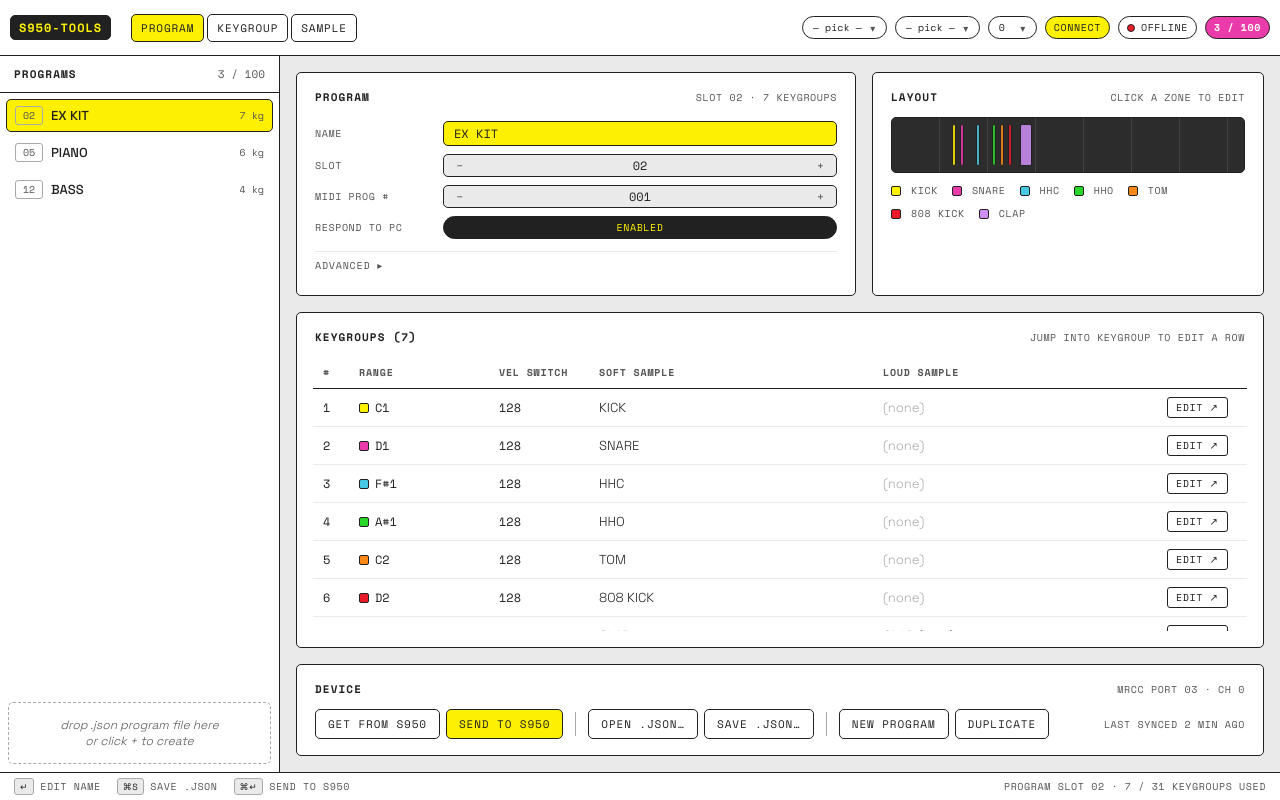
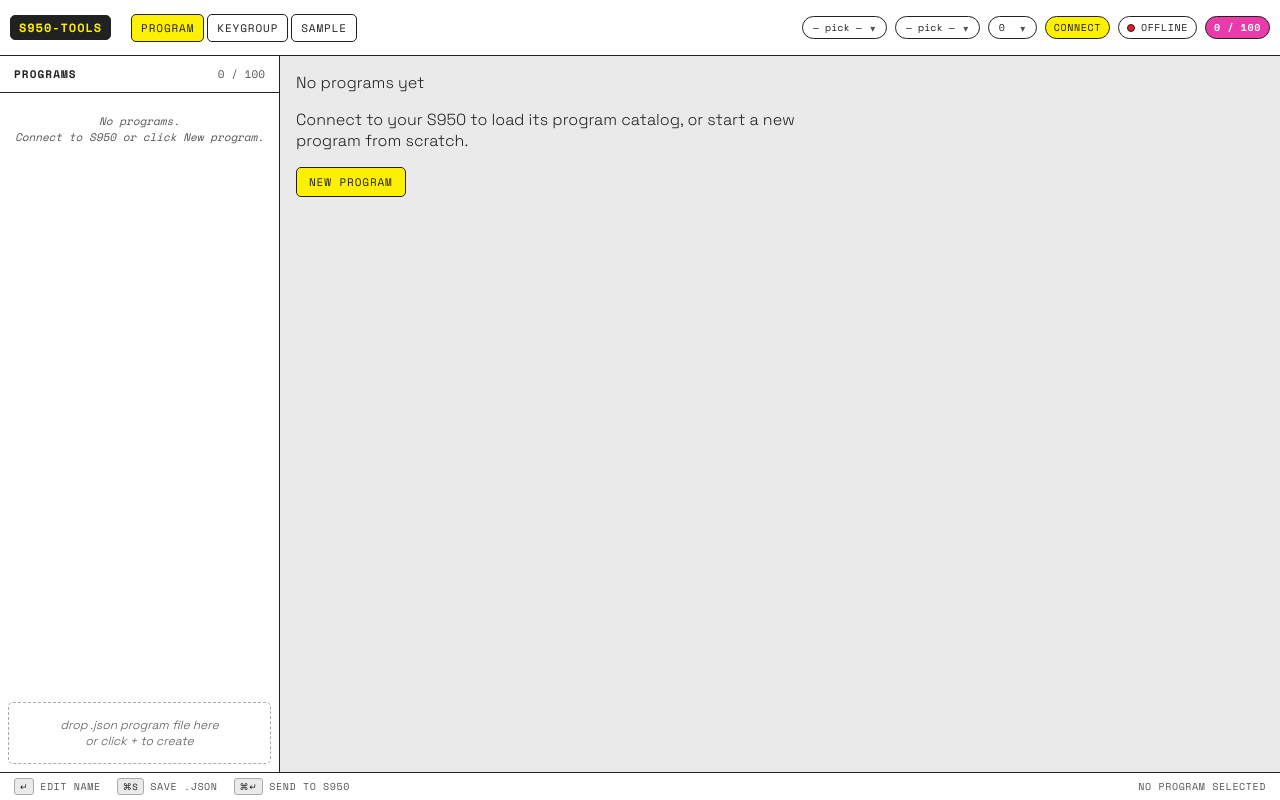
Before and after one commit to diemonster/s950tools, a Svelte app in the folder cmd/s950-gui/frontend/: page / in a window 1280 px wide. Built offline with nearby package versions, Linux system fonts and the light colour scheme.

Commit message:
remove stubs

```diff
--- a/cmd/s950-gui/frontend/src/lib/state/programs.ts
+++ b/cmd/s950-gui/frontend/src/lib/state/programs.ts
@@ -1,10 +1,9 @@
-// Stub program data + the cross-tab "selected program" store.
+// Program bank + cross-tab "selected program" store.
 //
-// Stays a frontend-only store for now so the UI can be exercised
-// without a live S950. Once App.Catalog / App.GetProgram are wired
-// in, this file is the single place to swap in real data — the
-// component API (selectedProgram.update(patch), selectedSlot.set(N))
-// won't change.
+// Like the samples store, the list starts empty: nothing in the app
+// is fictional. Entries enter via catalog.refreshCatalog() on Connect,
+// or via the (future) "New program" action that allocates a free
+// slot for a local-only draft.
 
 import { writable, derived, get } from 'svelte/store';
 
@@ -72,8 +71,9 @@
 };
 
 // Default modulation block — same values as examples/program.json's
-// new-keygroup defaults so the form looks sane on first render.
-function defaultMod(): Modulation {
+// new-keygroup defaults so a brand-new program has sane envelope
+// shapes instead of all-zero ADSR (would render silent on the device).
+export function defaultMod(): Modulation {
   return {
     ampEnv:    { a: 0,  d: 80, s: 99, r: 30 },
     filterEnv: { a: 20, d: 20, s: 20, r: 20 },
@@ -85,20 +85,15 @@
   };
 }
 
-function kg(
-  n: number,
-  lowKey: number,
-  highKey: number,
-  vel: number,
-  softSample: string,
-  softTranspose: number,
-  loudSample: string,
-  color: string,
-): Keygroup {
+// Default keygroup — one zone at C2 covering the whole MIDI range,
+// no sample bound. Used by the (future) "New keygroup" action and as
+// a sentinel inside the empty-state derived stores.
+export function newKeygroup(n: number, color = '--rb-yellow'): Keygroup {
   return {
-    n, lowKey, highKey, vel, color,
-    soft: { sample: softSample, transpose: softTranspose, filter: 99, loudness: 0 },
-    loud: { sample: loudSample, transpose: 0,             filter: 99, loudness: 0 },
+    n, color,
+    lowKey: 0, highKey: 127, vel: 128,
+    soft: { sample: '', transpose: 0, filter: 99, loudness: 0 },
+    loud: { sample: '', transpose: 0, filter: 99, loudness: 0 },
     midiChannel: 16, // OMNI
     voiceOut: 'ALL',
     oneShot: true,
@@ -108,58 +103,34 @@
   };
 }
 
-const stub: Program[] = [
-  {
-    slot: 2,
-    name: 'EX KIT',
+// Skeleton for "New program" — a single keygroup, sensible defaults.
+// Mirrors `cli program-template` so the same wire-level shape can be
+// reasoned about from either path.
+export function newLocalProgram(slot: number, name = ''): Program {
+  return {
+    slot, name,
     midiProg: 1,
-    respondPC: true,
-    keyTilt: 0,
-    positionalXfade: false,
-    keygroups: [
-      kg(1, 36, 36, 128, 'KICK',     24, '',           '--rb-yellow'),
-      kg(2, 38, 38, 128, 'SNARE',    22, '',           '--rb-magenta'),
-      kg(3, 42, 42, 128, 'HHC',      18, '',           '--rb-cyan'),
-      kg(4, 46, 46, 128, 'HHO',      14, '',           '--rb-green'),
-      kg(5, 48, 48, 128, 'TOM',      12, '',           '--rb-orange'),
-      kg(6, 50, 50, 128, '808 KICK', 10, '',           '--rb-red'),
-      kg(7, 53, 55, 64,  'CLAP',     0,  'CLAP (loud)', '--rb-purple'),
-    ],
-  },
-  {
-    slot: 5,
-    name: 'PIANO',
-    midiProg: 2,
-    respondPC: true,
-    keyTilt: 0,
-    positionalXfade: true,
-    keygroups: [
-      kg(1, 21, 35, 128, 'PIANO_LO1', 0, '', '--rb-blue'),
-      kg(2, 36, 47, 128, 'PIANO_LO2', 0, '', '--rb-cyan'),
-      kg(3, 48, 59, 128, 'PIANO_MID', 0, '', '--rb-green'),
-      kg(4, 60, 71, 128, 'PIANO_HI1', 0, '', '--rb-yellow'),
-      kg(5, 72, 83, 128, 'PIANO_HI2', 0, '', '--rb-orange'),
-      kg(6, 84, 108, 128, 'PIANO_HI3', 0, '', '--rb-red'),
-    ],
-  },
-  {
-    slot: 12,
-    name: 'BASS',
-    midiProg: 3,
     respondPC: false,
     keyTilt: 0,
     positionalXfade: false,
-    keygroups: [
-      kg(1, 24, 29, 128, 'BASS_LO',  0, '', '--rb-green'),
-      kg(2, 30, 35, 128, 'BASS_MID', 0, '', '--rb-yellow'),
-      kg(3, 36, 40, 128, 'BASS_HI',  0, '', '--rb-orange'),
-      kg(4, 41, 43, 128, 'BASS_TOP', 0, '', '--rb-red'),
-    ],
-  },
-];
+    keygroups: [newKeygroup(1)],
+  };
+}
 
-export const programs = writable<Program[]>(stub);
-export const selectedSlot = writable<number>(stub[0].slot);
+// Lowest unused program slot in `list`, or -1 if all 100 are full.
+// Same shape as samples.pickFreeSlot — used by "New program" so a
+// fresh draft gets a predictable destination.
+export function pickFreeProgramSlot(list: Program[]): number {
+  const taken = new Set(list.map((p) => p.slot));
+  for (let i = 0; i < 100; i++) {
+    if (!taken.has(i)) return i;
+  }
+  return -1;
+}
+
+export const programs = writable<Program[]>([]);
+// Default to slot 0 so the sidebar selection survives an empty start.
+export const selectedSlot = writable<number>(0);
 
 // Which keygroup is currently being edited on the Keygroup tab. Set
 // when Edit ↗ is clicked on the Program tab; persists across tab
@@ -200,11 +171,15 @@
 // Derived view of the currently-selected keygroup, with an
 // `update(patch)` that writes back through `programs`. Patches can
 // target nested fields (soft, loud, mod) via partial helpers.
+//
+// Returns undefined when no programs exist — the component is
+// expected to guard via $hasProgram before reading fields.
 function makeSelectedKeygroup() {
   const inner = derived(
     [programs, selectedSlot, selectedKeygroupN],
     ([$programs, $selectedSlot, $n]) => {
       const p = $programs.find((p) => p.slot === $selectedSlot) ?? $programs[0];
+      if (!p) return undefined;
       return p.keygroups.find((k) => k.n === $n) ?? p.keygroups[0];
     }
   );
@@ -228,14 +203,17 @@
     },
     updateSoft(patch: Partial<Layer>) {
       const k = get(inner);
+      if (!k) return;
       this.update({ soft: { ...k.soft, ...patch } });
     },
     updateLoud(patch: Partial<Layer>) {
       const k = get(inner);
+      if (!k) return;
       this.update({ loud: { ...k.loud, ...patch } });
     },
     updateMod(patch: Partial<Modulation>) {
       const k = get(inner);
+      if (!k) return;
       this.update({ mod: { ...k.mod, ...patch } });
     },
   };
--- a/cmd/s950-gui/frontend/src/routes/Keygroup.svelte
+++ b/cmd/s950-gui/frontend/src/routes/Keygroup.svelte
@@ -9,8 +9,11 @@
     selectedProgram,
     selectedKeygroupN,
     selectedKeygroup,
+    newKeygroup,
     type Keygroup,
+    type Program,
   } from '../lib/state/programs';
+  import { navigate } from '../lib/route';
   import {
     samples,
     selectedSampleSlot,
@@ -50,10 +53,21 @@
     dragging = false;
   }
 
+  // Empty-state sentinels. The Keygroup tab depends on the user
+  // having loaded/created a program first. We render a CTA when
+  // that's not the case; these defaults keep reactive derivations
+  // type-safe while the CTA is shown.
+  const EMPTY_PROGRAM: Program = {
+    slot: -1, name: '', midiProg: 1, respondPC: false,
+    keyTilt: 0, positionalXfade: false, keygroups: [],
+  };
+  const EMPTY_KEYGROUP: Keygroup = newKeygroup(1);
+
   // Convenience accessors so templates stay readable. The reactive
   // derived stores keep these in sync as the user clicks around.
-  $: kg = $selectedKeygroup;
-  $: prog = $selectedProgram;
+  $: kg = $selectedKeygroup ?? EMPTY_KEYGROUP;
+  $: prog = $selectedProgram ?? EMPTY_PROGRAM;
+  $: hasKeygroup = !!$selectedKeygroup;
 
   // Options for the Soft/Loud sample combobox. Sourced from the
   // shared samples store so adding samples elsewhere reflects here.
@@ -254,7 +268,24 @@
     </div>
   </aside>
 
-  <!-- 2D zone canvas -->
+  <!-- 2D zone canvas. When no program/keygroup is loaded (fresh app,
+       no Connect, no New) we show a CTA that points the user back to
+       the Program tab — the keygroup editor has nothing to operate on
+       without a program. The splitter + properties panel are hidden
+       below for the same reason. -->
+  {#if !hasKeygroup}
+    <section class="canvas">
+      <div class="sample-empty">
+        <div class="sample-empty__title">No keygroup selected</div>
+        <p class="sample-empty__hint">
+          A keygroup belongs to a program. Pick or create a program first.
+        </p>
+        <button type="button" class="btn btn--primary" on:click={() => navigate('program')}>
+          Go to Program tab
+        </button>
+      </div>
+    </section>
+  {:else}
   <section class="canvas">
     <div class="canvas__head">
       <div class="group">
@@ -571,6 +602,7 @@
       </div>
     </div>
   </section>
+  {/if}
 
   <Statusbar
     hints={[
@@ -578,7 +610,9 @@
       { key: 'drag', label: 'edges to resize' },
       { key: 'drop', label: 'wav / aiff to add sample' },
     ]}
-    status={`${mode === 'drum' ? 'Drum Kit' : 'Ranged'} mode · ${prog.keygroups.length} keygroups`}
+    status={hasKeygroup
+      ? `${mode === 'drum' ? 'Drum Kit' : 'Ranged'} mode · ${prog.keygroups.length} keygroups`
+      : 'no keygroup selected'}
   />
 </div>
 
--- a/cmd/s950-gui/frontend/src/routes/Program.svelte
+++ b/cmd/s950-gui/frontend/src/routes/Program.svelte
@@ -4,7 +4,15 @@
   import NumField from '../lib/NumField.svelte';
   import { setSync } from '../lib/sync';
   import { navigate } from '../lib/route';
-  import { programs, selectedSlot, selectedProgram, selectedKeygroupN } from '../lib/state/programs';
+  import {
+    programs,
+    selectedSlot,
+    selectedProgram,
+    selectedKeygroupN,
+    newLocalProgram,
+    pickFreeProgramSlot,
+    type Program,
+  } from '../lib/state/programs';
   import { ensureProgramLoaded } from '../lib/state/catalog';
   import { rangeLabel, midiX, midiW } from '../lib/midi';
   import { get } from 'svelte/store';
@@ -47,6 +55,33 @@
   function onNameInput(e: Event) {
     selectedProgram.update({ name: (e.target as HTMLInputElement).value });
   }
+
+  // EMPTY_PROGRAM is the type-safe fallback while the sidebar is
+  // empty (fresh app, no Connect, no New). Reactive derivations need
+  // a defined Program; the actual empty-state UI is gated by
+  // hasProgram so the user sees the CTA, not these zeroed values.
+  const EMPTY_PROGRAM: Program = {
+    slot: -1, name: '', midiProg: 1, respondPC: false,
+    keyTilt: 0, positionalXfade: false, keygroups: [],
+  };
+  $: prog = $selectedProgram ?? EMPTY_PROGRAM;
+  $: hasProgram = !!$selectedProgram;
+
+  // Allocate a free slot and seed a local-only Program. The user can
+  // then edit and either Send to S950 or Save .json.
+  function newProgram() {
+    const list = get(programs);
+    const slot = pickFreeProgramSlot(list);
+    if (slot < 0) {
+      setSync('error', 'All 100 program slots are occupied');
+      return;
+    }
+    const p = newLocalProgram(slot, '');
+    programs.update((xs) => [...xs, p].sort((a, b) => a.slot - b.slot));
+    selectedSlot.set(slot);
+    selectedKeygroupN.set(1);
+    setSync('dirty', 'Unsaved');
+  }
 </script>
 
 <div class="app app--3row">
@@ -67,10 +102,15 @@
           role="button"
           tabindex="0">
           <span class="program__slot">{padSlot(p.slot)}</span>
-          <span class="program__name">{p.name}</span>
+          <span class="program__name">{p.name || '(unnamed)'}</span>
           <span class="program__kg">{p.keygroups.length} kg</span>
         </div>
       {/each}
+      {#if $programs.length === 0}
+        <div class="sample-list__empty">
+          No programs.<br/>Connect to S950 or click New program.
+        </div>
+      {/if}
     </div>
     <div class="dropzone-hint">
       drop .json program file here<br/>or click + to create
@@ -80,13 +120,27 @@
   <!-- Main editor pane.
        Top row: identity (left) + mini piano-roll overview (right) so
        the wide screen isn't half empty. Below: keygroups table (with
-       its own scroll), then device toolbar pinned to the bottom. -->
+       its own scroll), then device toolbar pinned to the bottom.
+       When the sidebar is empty an empty-state CTA replaces the cards
+       so the user sees what to do first. -->
   <main class="main">
+    {#if !hasProgram}
+      <div class="sample-empty">
+        <div class="sample-empty__title">No programs yet</div>
+        <p class="sample-empty__hint">
+          Connect to your S950 to load its program catalog, or start a
+          new program from scratch.
+        </p>
+        <button type="button" class="btn btn--primary" on:click={newProgram}>
+          New program
+        </button>
+      </div>
+    {:else}
     <section class="card card--form top-form">
       <div class="card__head">
         <div class="card__title">Program</div>
         <div class="card__subtitle">
-          slot {padSlot($selectedProgram.slot)} · {$selectedProgram.keygroups.length} keygroups
+          slot {padSlot(prog.slot)} · {prog.keygroups.length} keygroups
         </div>
       </div>
 
@@ -95,7 +149,7 @@
         <span class="field field--wide field--yellow">
           <input
             type="text"
-            value={$selectedProgram.name}
+            value={prog.name}
             on:input={onNameInput}
             maxlength="12" />
         </span>
@@ -103,7 +157,7 @@
       <div class="row">
         <span class="row__label">Slot</span>
         <NumField
-          value={$selectedProgram.slot}
+          value={prog.slot}
           min={0} max={99}
           format={padSlot}
           on:change={(e) => selectedProgram.update({ slot: e.detail })} />
@@ -111,7 +165,7 @@
       <div class="row">
         <span class="row__label">MIDI prog #</span>
         <NumField
-          value={$selectedProgram.midiProg}
+          value={prog.midiProg}
           min={1} max={128}
           format={(v) => v.toString().padStart(3, '0')}
           on:change={(e) => selectedProgram.update({ midiProg: e.detail })} />
@@ -120,9 +174,9 @@
         <span class="row__label">Respond to PC</span>
         <button
           type="button"
-          class="toggle {$selectedProgram.respondPC ? 'on' : ''}"
-          on:click={() => selectedProgram.update({ respondPC: !$selectedProgram.respondPC })}>
-          {$selectedProgram.respondPC ? 'Enabled' : 'Disabled'}
+          class="toggle {prog.respondPC ? 'on' : ''}"
+          on:click={() => selectedProgram.update({ respondPC: !prog.respondPC })}>
+          {prog.respondPC ? 'Enabled' : 'Disabled'}
         </button>
       </div>
 
@@ -131,7 +185,7 @@
         <div class="row">
           <span class="row__label">Key tilt</span>
           <NumField
-            value={$selectedProgram.keyTilt}
+            value={prog.keyTilt}
             min={-64} max={63}
             on:change={(e) => selectedProgram.update({ keyTilt: e.detail })} />
         </div>
@@ -139,9 +193,9 @@
           <span class="row__label">Positional xfade</span>
           <button
             type="button"
-            class="toggle {$selectedProgram.positionalXfade ? 'on' : ''}"
-            on:click={() => selectedProgram.update({ positionalXfade: !$selectedProgram.positionalXfade })}>
-            {$selectedProgram.positionalXfade ? 'On' : 'Off'}
+            class="toggle {prog.positionalXfade ? 'on' : ''}"
+            on:click={() => selectedProgram.update({ positionalXfade: !prog.positionalXfade })}>
+            {prog.positionalXfade ? 'On' : 'Off'}
           </button>
         </div>
       </details>
@@ -159,7 +213,7 @@
       <div class="kbroll">
         <div class="kbroll__keys" aria-hidden="true"></div>
         <div class="kbroll__zones">
-          {#each $selectedProgram.keygroups as kg (kg.n)}
+          {#each prog.keygroups as kg (kg.n)}
             <span
               class="kbroll__zone"
               style="left: {midiX(kg.lowKey).toFixed(2)}%; width: {midiW(kg.lowKey, kg.highKey).toFixed(2)}%; --zone-bg: var({kg.color});"
@@ -172,7 +226,7 @@
         </div>
       </div>
       <div class="kbroll__legend">
-        {#each $selectedProgram.keygroups as kg (kg.n)}
+        {#each prog.keygroups as kg (kg.n)}
           <span><span class="kg-swatch" style="background: var({kg.color})"></span>{kg.soft.sample || `kg ${kg.n}`}</span>
         {/each}
       </div>
@@ -180,7 +234,7 @@
 
     <section class="card kg-card">
       <div class="card__head">
-        <div class="card__title">Keygroups ({$selectedProgram.keygroups.length})</div>
+        <div class="card__title">Keygroups ({prog.keygroups.length})</div>
         <div class="card__subtitle">jump into Keygroup to edit a row</div>
       </div>
       <div class="kg-table-wrap">
@@ -196,7 +250,7 @@
           </tr>
         </thead>
         <tbody>
-          {#each $selectedProgram.keygroups as kg (kg.n)}
+          {#each prog.keygroups as kg (kg.n)}
             <tr>
               <td class="mono">{kg.n}</td>
               <td class="mono">
@@ -232,12 +286,13 @@
         </div>
         <div class="actions__sep"></div>
         <div class="actions__group">
-          <button type="button" class="btn">New program</button>
+          <button type="button" class="btn" on:click={newProgram}>New program</button>
           <button type="button" class="btn">Duplicate</button>
         </div>
         <span class="hint">last synced 2 min ago</span>
       </div>
     </section>
+    {/if}
   </main>
 
   <Statusbar
@@ -246,7 +301,9 @@
       { key: '⌘S', label: 'save .json' },
       { key: '⌘↵', label: 'send to s950' },
     ]}
-    status={`Program slot ${padSlot($selectedProgram.slot)} · ${$selectedProgram.keygroups.length} / 31 keygroups used`}
+    status={hasProgram
+      ? `Program slot ${padSlot(prog.slot)} · ${prog.keygroups.length} / 31 keygroups used`
+      : 'no program selected'}
   />
 </div>
 
@@ -255,7 +312,7 @@
   <div class="modal-backdrop is-open" role="dialog" aria-modal="true">
     <div class="modal">
       <header class="modal__head">
-        <h2 class="modal__title">Ready to send <strong>{$selectedProgram.name}</strong></h2>
+        <h2 class="modal__title">Ready to send <strong>{prog.name}</strong></h2>
         <div class="modal__route">MRCC Port 03 · Ch 0</div>
       </header>
       <div class="modal__body">
@@ -271,7 +328,7 @@
             <span class="preflight__icon">✓</span>
             <div class="preflight__body">
               <span class="preflight__title">Keygroup count</span>
-              <span class="preflight__detail">{$selectedProgram.keygroups.length} keygroups · max 31</span>
+              <span class="preflight__detail">{prog.keygroups.length} keygroups · max 31</span>
             </div>
           </li>
           <li class="preflight__item preflight__item--ok">
@@ -284,7 +341,7 @@
           <li class="preflight__item preflight__item--warn">
             <span class="preflight__icon">⚠</span>
             <div class="preflight__body">
-              <span class="preflight__title">Slot {padSlot($selectedProgram.slot)} occupied (OLD KIT)</span>
+              <span class="preflight__title">Slot {padSlot(prog.slot)} occupied (OLD KIT)</span>
               <span class="preflight__detail">Overwriting will replace the existing program on the device.</span>
               <div class="preflight__action">
                 <button type="button" class="btn">Overwrite</button>
@@ -314,7 +371,7 @@
   <div class="modal-backdrop is-open" role="dialog" aria-modal="true">
     <div class="modal">
       <header class="modal__head">
-        <h2 class="modal__title">Sending <strong>{$selectedProgram.name}</strong> to S950</h2>
+        <h2 class="modal__title">Sending <strong>{prog.name}</strong> to S950</h2>
         <div class="modal__route">MRCC Port 03 · Ch 0</div>
       </header>
       <div class="modal__body">
@@ -335,7 +392,7 @@
           <div class="log__row ok">✓ Sample KICK uploaded to slot 02 (1m 04s)</div>
           <div class="log__row run">▶ Sample SNARE in progress</div>
           <div class="log__row pending">· Sample RIM pending</div>
-          <div class="log__row pending">· Program {$selectedProgram.name} pending</div>
+          <div class="log__row pending">· Program {prog.name} pending</div>
         </div>
       </div>
       <footer class="modal__foot">
```
